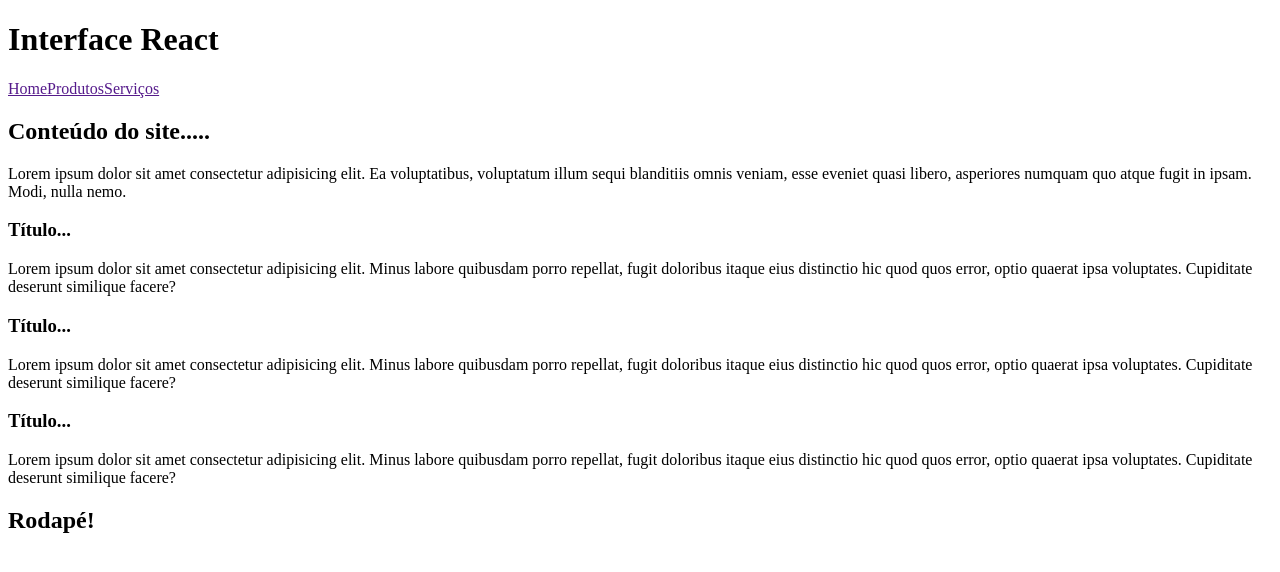
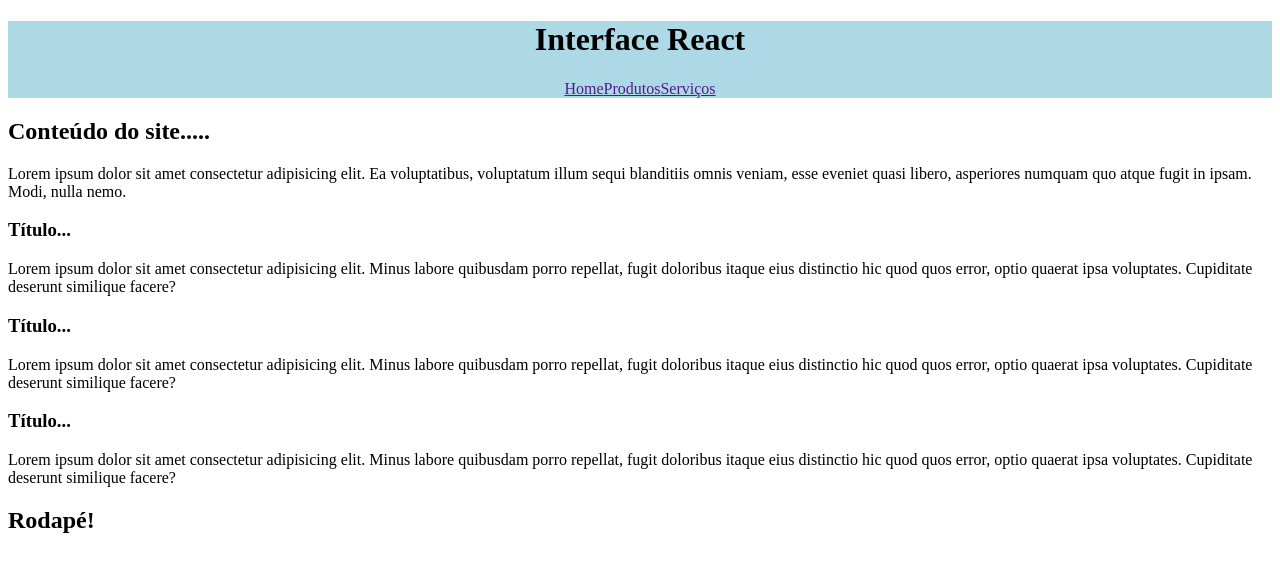
Before and after one commit to thiagoribeiro2003/meu-app, a React (Create React App) app: page / in a window 1280 px wide. Shown: the top 572 px of the page. Built offline with nearby package versions, Linux system fonts and the light colour scheme.

Commit message:
CSS inline

```diff
--- a/src/components/layout/Cabecalho.jsx
+++ b/src/components/layout/Cabecalho.jsx
@@ -1,7 +1,8 @@
 import Menu from "../Menu";
 const Cabecalho = () => {
   return (
-    <header>
+    /* CSS IN JS */
+    <header style={{ backgroundColor: "lightblue", textAlign: "center" }}>
       <h1>Interface React</h1>
       <Menu />
     </header>
```
